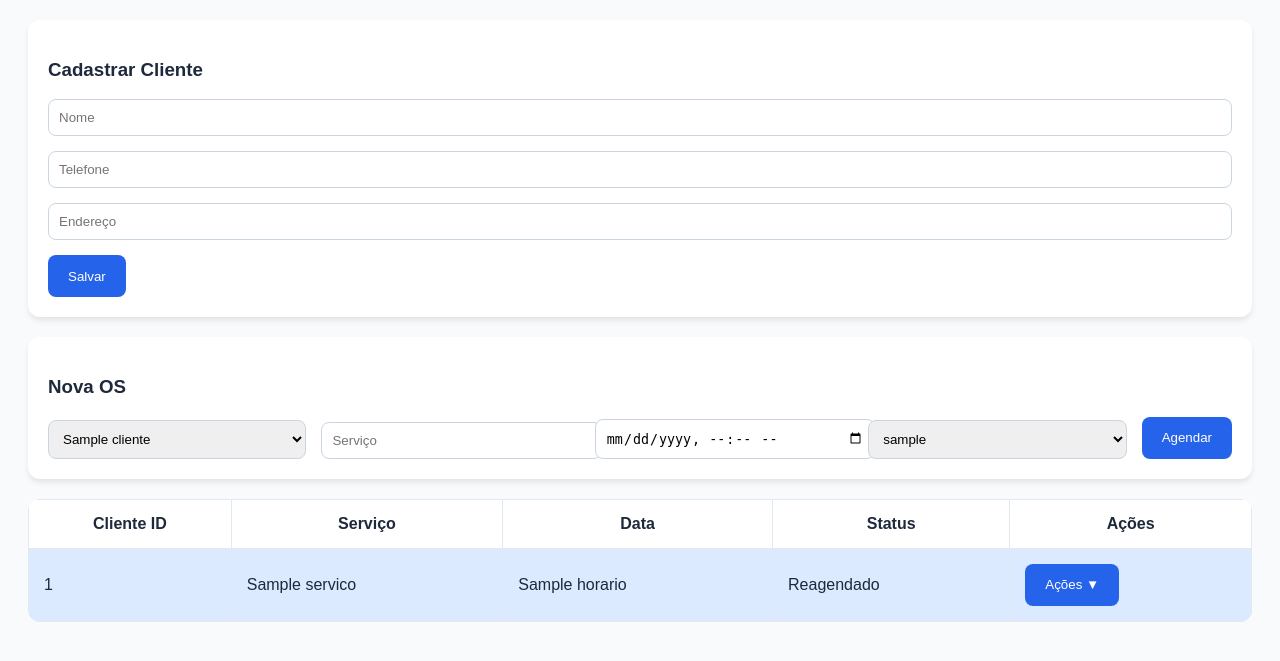
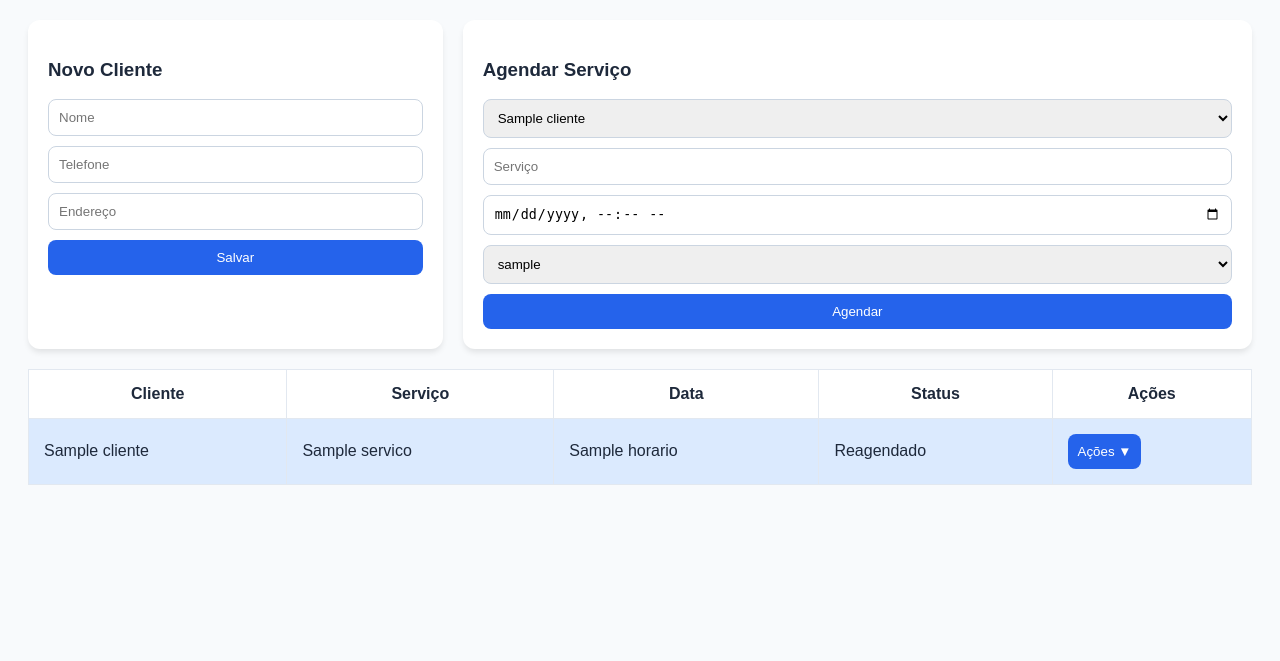
Before and after one commit to davidsonsuportelj-sys/agenda, a Flask app: template templates/index.html in a window 1280 px wide. Shown: the part 108-769 px from the top of the page. Run offline with Flask 3, Linux system fonts and the light colour scheme; the template is opened without the code that fills it: most values are stand-ins (such as "Sample title", 1, 10 or a date in 2020).

Commit message:
Atualização de Site

```diff
--- a/app.py
+++ b/app.py
@@ -1,6 +1,6 @@
 import os
 import requests
-from flask import Flask, render_template, request, redirect, url_for, abort
+from flask import Flask, render_template, request, redirect, url_for
 from flask_login import LoginManager, UserMixin, login_user, login_required, logout_user, current_user
 from supabase import create_client
 from dotenv import load_dotenv
@@ -10,36 +10,18 @@ load_dotenv()
 app = Flask(__name__)
 app.secret_key = os.getenv("SECRET_KEY", "chave_secreta_padrao")
 
-ZAPI_INSTANCE_ID = os.getenv("ZAPI_INSTANCE_ID")
-ZAPI_TOKEN = os.getenv("ZAPI_TOKEN")
+url = os.getenv("SUPABASE_URL")
+key = os.getenv("SUPABASE_KEY")
+supabase = create_client(url, key)
 
 login_manager = LoginManager()
 login_manager.init_app(app)
 login_manager.login_view = 'login'
 
-url = os.getenv("SUPABASE_URL")
-key = os.getenv("SUPABASE_KEY")
-supabase = create_client(url, key)
-
 class User(UserMixin):
     def __init__(self, username, role):
         self.id = username
         self.role = role
-
-def registrar_log(os_id, acao):
-    try:
-        supabase.table("logs_os").insert({"usuario": current_user.id, "os_id": os_id, "acao": acao}).execute()
-    except Exception as e:
-        print(f"Erro ao registrar log: {e}")
-
-def enviar_whatsapp(telefone, mensagem):
-    url_zapi = f"https://api.z-api.io/instances/{ZAPI_INSTANCE_ID}/token/{ZAPI_TOKEN}/send-messages"
-    headers = {"Client-Token": ZAPI_TOKEN, "Content-Type": "application/json"}
-    payload = {"phone": telefone, "message": mensagem}
-    try:
-        requests.post(url_zapi, json=payload, headers=headers)
-    except Exception as e:
-        print(f"Erro ao comunicar com Z-API: {e}")
 
 @login_manager.user_loader
 def load_user(user_id):
@@ -61,17 +43,16 @@ def login():
 @app.route('/')
 @login_required
 def index():
-    status_filtro = request.args.get('status', 'Todos')
-    query = supabase.table("agendamentos").select("*")
+    # Busca agendamentos com JOIN para pegar o nome do cliente na tabela clientes
+    query = supabase.table("agendamentos").select("*, clientes(nome)")
     if current_user.role == 'tecnico': query = query.eq("tecnico", current_user.id)
     elif current_user.role == 'vendedor': query = query.eq("vendedor", current_user.id)
     agenda = query.execute().data
 
     clientes = supabase.table("clientes").select("*").execute().data
     tecnicos = supabase.table("usuarios").select("username").eq("role", "tecnico").execute().data
-    vendedores = supabase.table("usuarios").select("username").eq("role", "vendedor").execute().data
 
-    return render_template('index.html', agenda=agenda, clientes=clientes, tecnicos=tecnicos, vendedores=vendedores, role=current_user.role)
+    return render_template('index.html', agenda=agenda, clientes=clientes, tecnicos=tecnicos, role=current_user.role)
 
 @app.route('/cadastrar_cliente', methods=['POST'])
 @login_required
@@ -93,9 +74,7 @@ def agendar():
             "servico": request.form.get('servico'),
             "horario": request.form.get('horario'),
             "tecnico": request.form.get('tecnico'),
-            "vendedor": request.form.get('vendedor') if current_user.role == 'admin' else current_user.id,
-            "prioridade": request.form.get('prioridade'),
-            "obs": request.form.get('obs'),
+            "vendedor": current_user.id,
             "status": "Pendente"
         }).execute()
     return redirect(url_for('index'))
@@ -121,7 +100,6 @@ def cancelar(id):
     return redirect(url_for('index'))
 
 @app.route('/logout')
-@login_required
 def logout():
     logout_user()
     return redirect(url_for('login'))
--- a/templates/index.html
+++ b/templates/index.html
@@ -8,25 +8,24 @@
         body { font-family: sans-serif; background: var(--bg); color: var(--text); padding: 20px; }
         .header { display: flex; justify-content: space-between; margin-bottom: 20px; }
         .card { background: var(--white); padding: 20px; border-radius: 12px; box-shadow: 0 4px 6px -1px rgba(0,0,0,0.1); margin-bottom: 20px; }
-        form { display: flex; flex-wrap: wrap; gap: 15px; align-items: flex-end; }
-        .field-wrapper { flex: 1; min-width: 140px; }
-        input, select { width: 100%; padding: 10px; border: 1px solid #cbd5e1; border-radius: 8px; }
-        button { background: var(--primary); color: white; border: none; padding: 10px 20px; border-radius: 8px; cursor: pointer; height: 42px; }
-        .table-responsive { overflow-x: auto; background: var(--white); border-radius: 12px; }
-        table { width: 100%; border-collapse: collapse; border: 1px solid #e2e8f0; }
+        .grid { display: flex; gap: 20px; }
+        form { display: flex; flex-direction: column; gap: 10px; }
+        input, select { padding: 10px; border: 1px solid #cbd5e1; border-radius: 8px; }
+        button { background: var(--primary); color: white; border: none; padding: 10px; border-radius: 8px; cursor: pointer; }
+        table { width: 100%; border-collapse: collapse; background: var(--white); }
         th, td { padding: 15px; border: 1px solid #e2e8f0; }
         .row-reagendado { background-color: #dbeafe !important; }
-        .row-reagendado td { border: 1px solid #e2e8f0 !important; }
         .dropup { position: relative; display: inline-block; }
-        .dropup-content { display: none; position: absolute; bottom: 100%; right: 0; background: white; border: 1px solid #cbd5e1; border-radius: 8px; z-index: 100; min-width: 150px; padding: 10px; box-shadow: 0 10px 15px rgba(0,0,0,0.1); }
+        .dropup-content { display: none; position: absolute; bottom: 100%; right: 0; background: white; border: 1px solid #cbd5e1; padding: 10px; z-index: 100; min-width: 150px; }
         .dropup:hover .dropup-content { display: block; }
     </style>
 </head>
 <body>
     <div class="header"><h1>Agenda de Serviços</h1><a href="{{ url_for('logout') }}">Sair</a></div>
 
-    <div class="card">
-        <h3>Cadastrar Cliente</h3>
+    <div class="grid">
+        <div class="card" style="flex:1">
+            <h3>Novo Cliente</h3>
             <form action="{{ url_for('cadastrar_cliente') }}" method="POST">
                 <input type="text" name="nome" placeholder="Nome" required>
                 <input type="tel" name="telefone" placeholder="Telefone">
@@ -34,26 +33,30 @@
                 <button type="submit">Salvar</button>
             </form>
         </div>
-
-    <div class="card">
-        <h3>Nova OS</h3>
+        <div class="card" style="flex:2">
+            <h3>Agendar Serviço</h3>
             <form action="{{ url_for('agendar') }}" method="POST">
-            <div class="field-wrapper"><select name="cliente_id" required>{% for c in clientes %}<option value="{{ c.id }}">{{ c.nome }}</option>{% endfor %}</select></div>
-            <div class="field-wrapper"><input type="text" name="servico" placeholder="Serviço" required></div>
-            <div class="field-wrapper"><input type="datetime-local" name="horario" required></div>
-            <div class="field-wrapper"><select name="tecnico">{% for t in tecnicos %}<option value="{{ t.username }}">{{ t.username }}</option>{% endfor %}</select></div>
+                <select name="cliente_id" required>
+                    {% for c in clientes %}<option value="{{ c.id }}">{{ c.nome }}</option>{% endfor %}
+                </select>
+                <input type="text" name="servico" placeholder="Serviço" required>
+                <input type="datetime-local" name="horario" required>
+                <select name="tecnico">{% for t in tecnicos %}<option value="{{ t.username }}">{{ t.username }}</option>{% endfor %}</select>
                 <button type="submit">Agendar</button>
             </form>
         </div>
+    </div>
 
-    <div class="table-responsive">
     <table>
-            <tr><th>Cliente ID</th><th>Serviço</th><th>Data</th><th>Status</th><th>Ações</th></tr>
+        <tr><th>Cliente</th><th>Serviço</th><th>Data</th><th>Status</th><th>Ações</th></tr>
         {% for item in agenda %}
         <tr class="{% if item.status == 'Reagendado' %}row-reagendado{% endif %}">
-                <td>{{ item.cliente_id }}</td><td>{{ item.servico }}</td><td>{{ item.horario }}</td><td>{{ item.status }}</td>
+            <td>{{ item.clientes.nome }}</td>
+            <td>{{ item.servico }}</td>
+            <td>{{ item.horario }}</td>
+            <td>{{ item.status }}</td>
             <td>
-                    {% if item.status != 'Concluído' and item.status != 'Cancelado' %}
+                {% if item.status not in ['Concluído', 'Cancelado'] %}
                 <div class="dropup"><button>Ações ▼</button>
                     <div class="dropup-content">
                         <a href="{{ url_for('mudar_status', id=item.id, novo_status='Concluído') }}">Finalizar</a>
@@ -69,6 +72,5 @@
         </tr>
         {% endfor %}
     </table>
-    </div>
 </body>
 </html>
```
Lines whose indentation alone changed are shown as unchanged.
